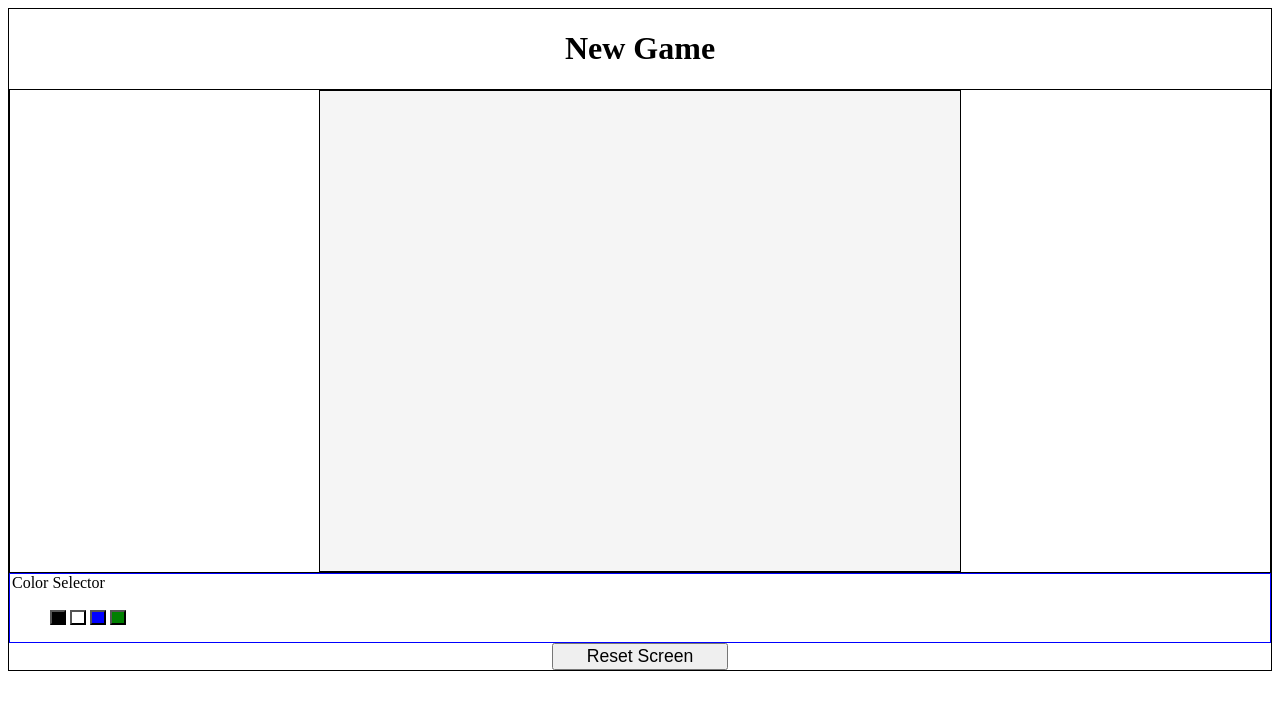
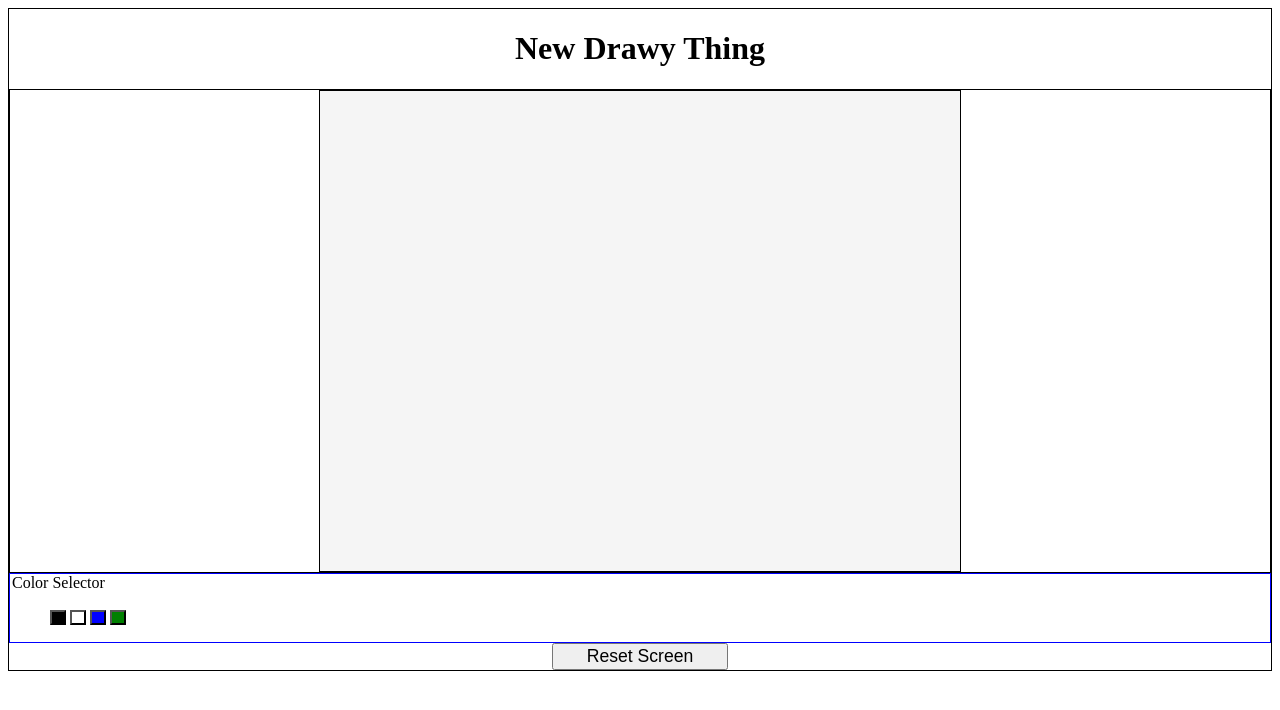
Before and after one commit to Peachesforme/drawything, a plain HTML site: page index.html in a window 1280 px wide. Drawn offline with Linux system fonts and the light colour scheme.

Commit message:
Change Title

```diff
--- a/index.html
+++ b/index.html
@@ -8,7 +8,7 @@
         <script defer type="module" src="./script/runGame.js"></script>
     </head>
     <body >
-        <h1>New Game</h1>
+        <h1>New Drawy Thing</h1>
         <div id="main">
             <canvas id="GameScreen" width="640" height="480"></canvas>
         </div>
```
